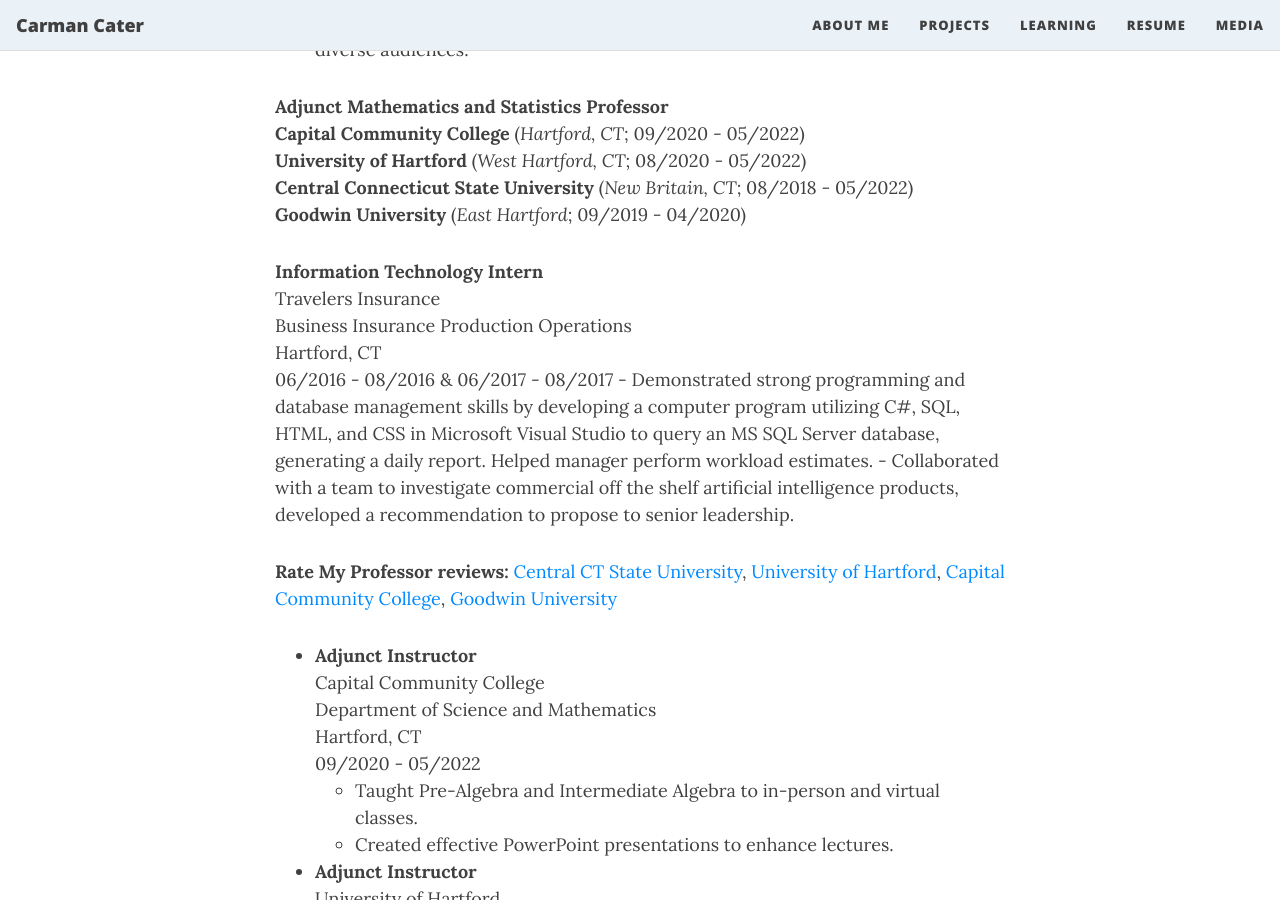
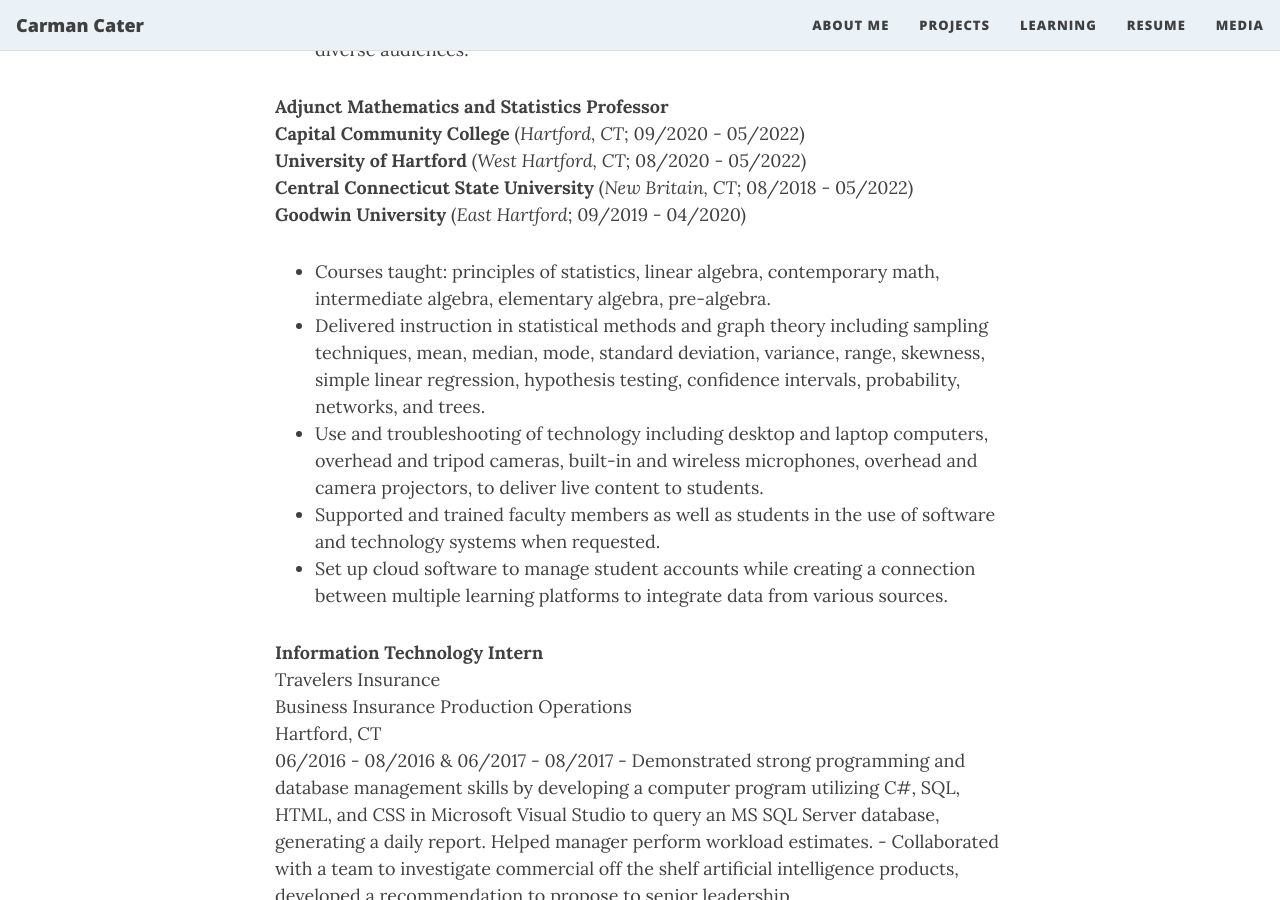
Before and after one commit to carmancater/carmancater.github.io, a Jekyll site: the page built from resume.md, in a window 1280 px wide and 900 px high, scrolled down 1105 px. Built offline with Jekyll 4.4.1, drawn with Linux system fonts in a browser that asks for light colours; nearby versions of some CDN libraries; emoji names are drawn with the system emoji font.

Commit message:
Update resume.md

```diff
--- a/resume.md
+++ b/resume.md
@@ -28,6 +28,13 @@
 **University of Hartford** (*West Hartford, CT*; 08/2020 - 05/2022)
 **Central Connecticut State University** (*New Britain, CT*; 08/2018 - 05/2022)
 **Goodwin University** (*East Hartford*; 09/2019 - 04/2020)
+- Courses taught: principles of statistics, linear algebra, contemporary math, intermediate algebra, elementary algebra, pre-algebra.
+- Delivered instruction in statistical methods and graph theory including sampling techniques, mean, median, mode, standard deviation, variance, range, skewness, simple linear regression, hypothesis testing, confidence intervals, probability, networks, and trees.
+- Use and troubleshooting of technology including desktop and laptop computers, overhead and tripod cameras, built-in and wireless microphones, overhead and camera projectors, to deliver live content to students.
+- Supported and trained faculty members as well as students in the use of software and technology systems when requested.
+- Set up cloud software to manage student accounts while creating a connection between multiple learning platforms to integrate data from various sources.
+
+
 
 
 **Information Technology Intern**
```
